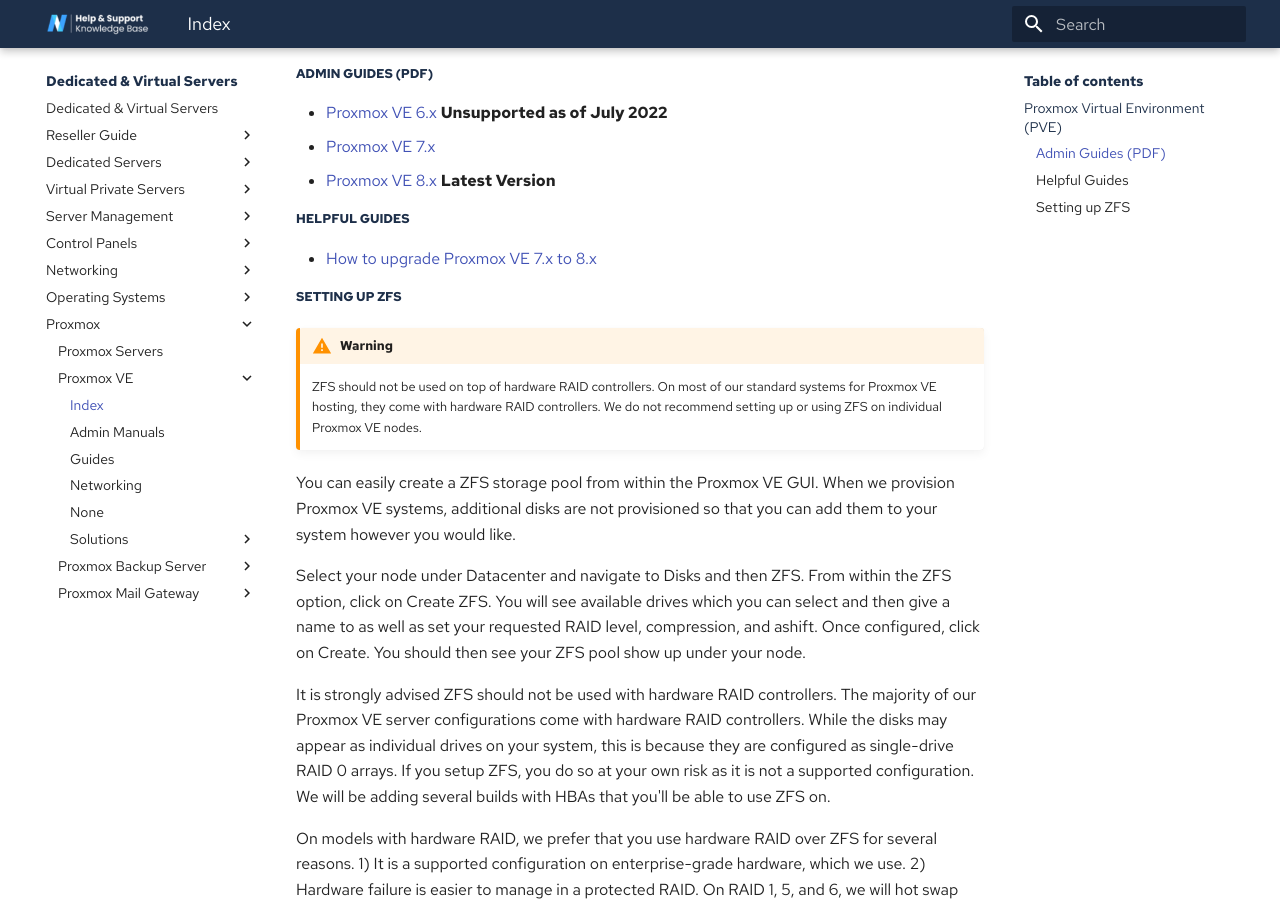
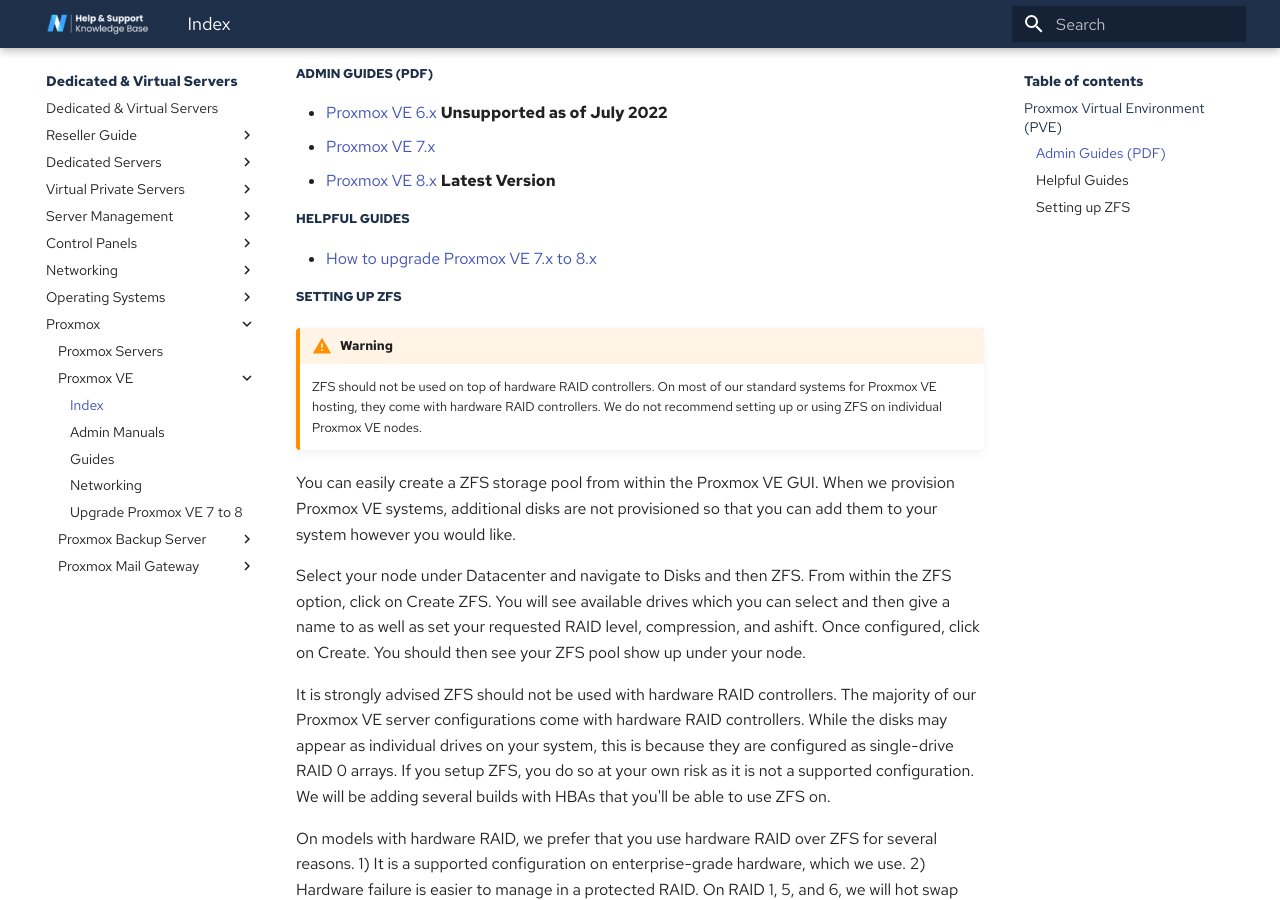
Before and after one commit to nodespacehosting/nodespace-learn, an MkDocs documentation site: the page built from docs/servers/proxmox/pve/index.md, in a window 1280 px wide and 900 px high, scrolled down 370 px. Built offline with MkDocs 1.6.1 and Material for MkDocs 9.7.7, drawn with Linux system fonts in a browser that asks for light colours; some web fonts are replaced; comment, search, counter and statistics services are not loaded; some of the changed lines change nothing that is shown.

Commit message:
Fixing some links

```diff
--- a/docs/servers/proxmox/pve/index.md
+++ b/docs/servers/proxmox/pve/index.md
@@ -10,7 +10,7 @@
 
 ## Helpful Guides
 
-- [How to upgrade Proxmox VE 7.x to 8.x](upgrade-7-to-8.md)
+- [How to upgrade Proxmox VE 7.x to 8.x](guides/proxmox/upgrade-7-to-8.md)
 
 ## Setting up ZFS
 
--- a/mkdocs.yml
+++ b/mkdocs.yml
@@ -218,11 +218,7 @@
         - Admin Manuals: servers/proxmox/pve/guides.md
         - Guides: guides/proxmox/index.md
         - servers/proxmox/pve/networking.md
-        - servers/proxmox/pve/upgrade-7-to-8.md
-        # --- BEGIN DEDICATED & VIRTUAL SERVERS: Proxmox: Proxmox VE: Solutions ---
-        - Solutions:
-          - servers/proxmox/pve/solutions/rhel9-kernel-panic.md
-        # --- END DEDICATED & VIRTUAL SERVERS: Proxmox: Proxmox VE: Solutions ---
+        - guides/proxmox/upgrade-7-to-8.md
       - Proxmox Backup Server:
         - Overview: servers/proxmox/pbs/index.md
         - New Server Setup: servers/proxmox/pbs/new-server.md
```
